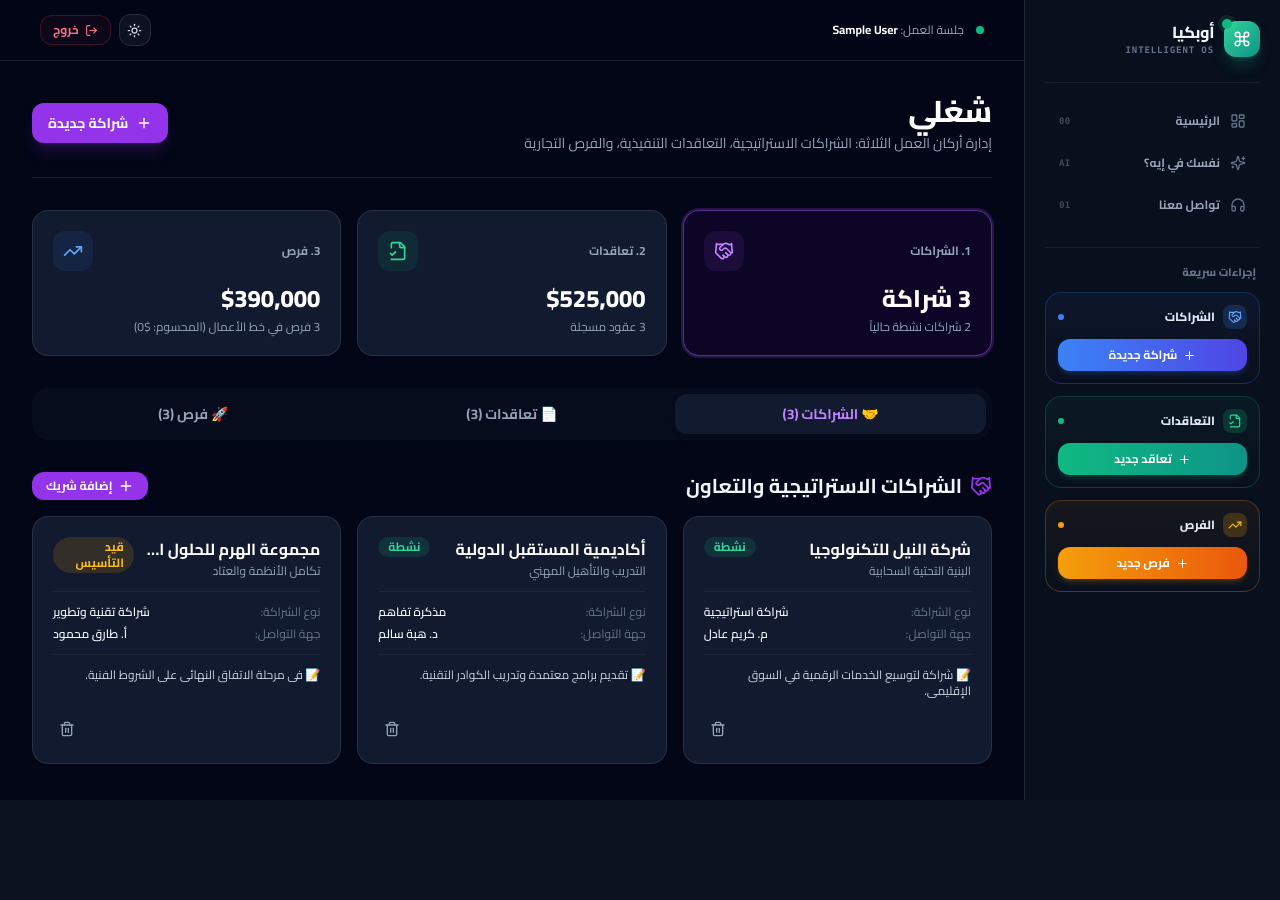
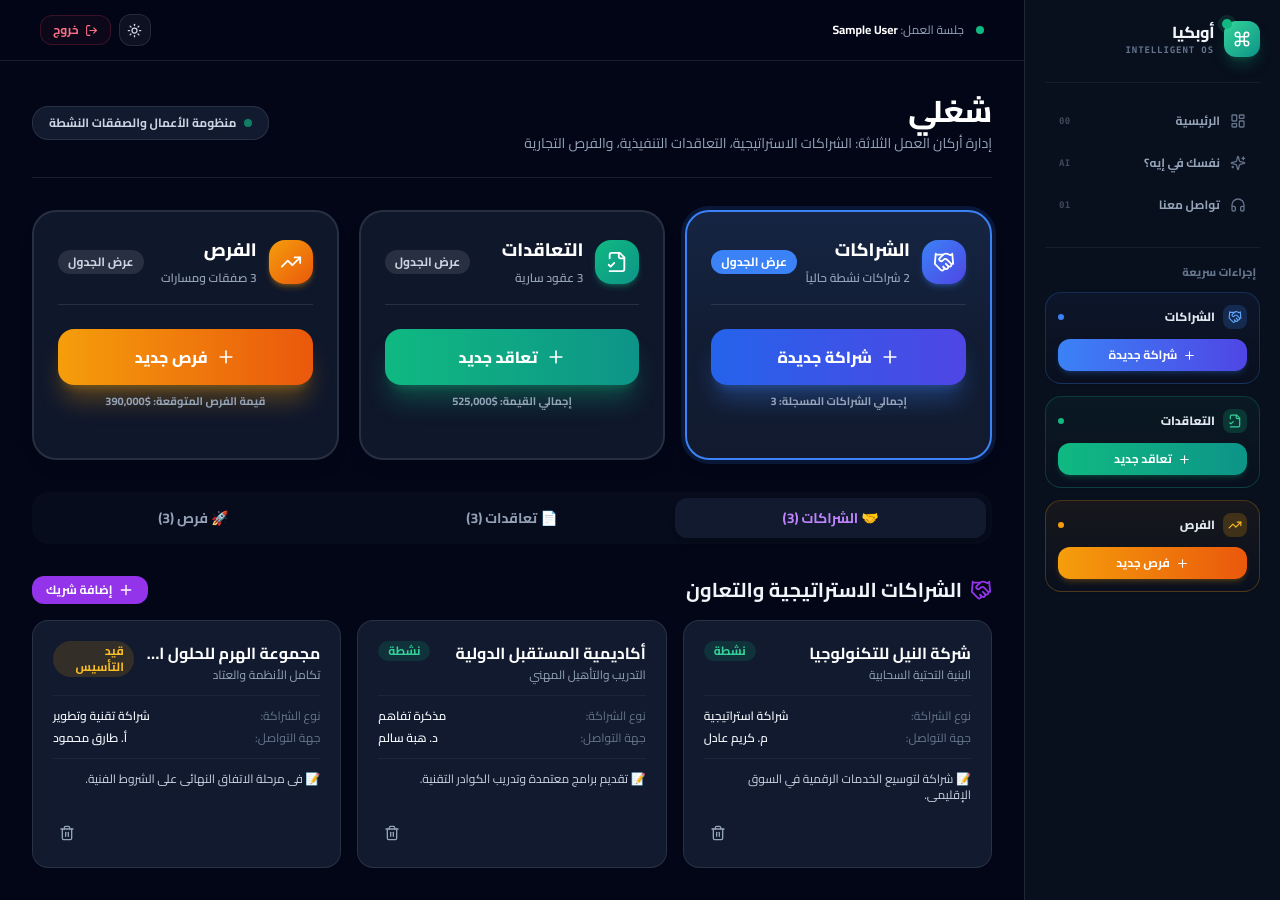
Before and after one commit to aliabdlatif1510-cell/opekia1, a Next.js app: page /dashboard/work in a window 1280 px wide. Before the commit the page ends 800 px from the top, so only its background shows below. Built offline with nearby package versions, Linux system fonts and the light colour scheme; sample sign-in values are in the browser's storage.

Commit message:
Feat: Add the 3 action boxes in work page with centered actions (شراكة جديدة، تعاقد جديد، فرص جديد)

```diff
--- a/app/dashboard/work/WorkClient.tsx
+++ b/app/dashboard/work/WorkClient.tsx
@@ -252,103 +252,168 @@ export default function WorkClient() {
           </p>
         </div>
 
-        {/* Global Quick Action button according to active tab */}
-        <div>
-          {activeTab === "partnerships" && (
-            <button
-              onClick={() => setPartnerModal(true)}
-              className="flex items-center gap-2 rounded-xl bg-purple-600 px-4 py-2.5 text-sm font-bold text-white shadow-lg shadow-purple-600/20 transition hover:bg-purple-500"
-            >
-              <Plus size={16} /> شراكة جديدة
-            </button>
-          )}
-          {activeTab === "contracts" && (
-            <button
-              onClick={() => setContractModal(true)}
-              className="flex items-center gap-2 rounded-xl bg-emerald-600 px-4 py-2.5 text-sm font-bold text-white shadow-lg shadow-emerald-600/20 transition hover:bg-emerald-500"
-            >
-              <Plus size={16} /> تعاقد جديد
-            </button>
-          )}
-          {activeTab === "opportunities" && (
-            <button
-              onClick={() => setOppModal(true)}
-              className="flex items-center gap-2 rounded-xl bg-blue-600 px-4 py-2.5 text-sm font-bold text-white shadow-lg shadow-blue-600/20 transition hover:bg-blue-500"
-            >
-              <Plus size={16} /> فرصة جديدة
-            </button>
-          )}
+        {/* Status indicator */}
+        <div className="flex items-center gap-2 rounded-2xl border border-slate-200 bg-white/80 px-4 py-2 text-xs font-bold text-slate-600 shadow-sm dark:border-white/10 dark:bg-navy-800 dark:text-slate-300">
+          <span className="flex h-2 w-2 rounded-full bg-emerald-500 animate-pulse" />
+          <span>منظومة الأعمال والصفقات النشطة</span>
         </div>
       </div>
 
-      {/* 3 Main Highlights (KPIs) */}
-      <div className="grid grid-cols-1 gap-4 md:grid-cols-3">
-        {/* Hub 1: Partnerships */}
+      {/* 3 Main Action Boxes (تلات مربعات: الشراكات، التعاقدات، الفرص) */}
+      <div className="grid grid-cols-1 gap-5 md:grid-cols-3">
+        {/* المربع 1: الشراكات */}
         <div
-          onClick={() => setActiveTab("partnerships")}
-          className={`cursor-pointer rounded-2xl border p-5 shadow-sm transition-all duration-300 ${
+          className={`flex flex-col justify-between rounded-3xl border-2 p-6 shadow-lg backdrop-blur-xl transition-all duration-300 ${
             activeTab === "partnerships"
-              ? "border-purple-500 bg-purple-50/50 shadow-md ring-2 ring-purple-500/20 dark:border-purple-500/50 dark:bg-purple-950/20"
-              : "border-slate-200 bg-white hover:border-slate-300 dark:border-white/10 dark:bg-navy-800"
+              ? "border-blue-500 bg-gradient-to-b from-blue-500/10 via-blue-500/[0.03] to-transparent ring-4 ring-blue-500/15 dark:bg-navy-800"
+              : "border-slate-200 bg-white/90 hover:border-blue-400 dark:border-white/10 dark:bg-navy-800/90"
           }`}
         >
-          <div className="flex items-center justify-between">
-            <span className="text-xs font-bold text-slate-500 dark:text-slate-400">1. الشراكات</span>
-            <div className="flex h-10 w-10 items-center justify-center rounded-xl bg-purple-500/10 text-purple-600 dark:text-purple-400">
-              <Handshake size={20} />
+          {/* رأس المربع */}
+          <div className="flex items-center justify-between border-b border-slate-100 pb-4 dark:border-white/10">
+            <div className="flex items-center gap-3">
+              <div className="flex h-11 w-11 items-center justify-center rounded-2xl bg-gradient-to-br from-blue-500 to-indigo-600 text-white shadow-md shadow-blue-500/30">
+                <Handshake size={22} />
+              </div>
+              <div>
+                <h3 className="text-lg font-black text-slate-900 dark:text-white">الشراكات</h3>
+                <span className="text-xs font-semibold text-slate-500 dark:text-slate-400">
+                  {stats.activeP} شراكات نشطة حالياً
+                </span>
+              </div>
             </div>
+            <button
+              onClick={() => setActiveTab("partnerships")}
+              className={`rounded-xl px-2.5 py-1 text-xs font-bold transition ${
+                activeTab === "partnerships"
+                  ? "bg-blue-500 text-white"
+                  : "bg-slate-100 text-slate-600 hover:bg-slate-200 dark:bg-white/10 dark:text-slate-300"
+              }`}
+            >
+              عرض الجدول
+            </button>
           </div>
-          <div className="mt-3 text-2xl font-black text-slate-900 dark:text-white">
-            {stats.totalP} شراكة
-          </div>
-          <div className="mt-1 text-xs text-slate-500 dark:text-slate-400">
-            <span>{stats.activeP} شراكات نشطة حالياً</span>
+
+          {/* قلب المربع: شراكة جديدة */}
+          <div className="my-6 flex flex-col items-center justify-center text-center">
+            <button
+              type="button"
+              onClick={() => {
+                setActiveTab("partnerships");
+                setPartnerModal(true);
+              }}
+              className="group flex w-full items-center justify-center gap-2 rounded-2xl bg-gradient-to-r from-blue-600 to-indigo-600 py-4 px-5 text-base font-black text-white shadow-xl shadow-blue-500/30 transition-all duration-300 hover:scale-[1.03] hover:shadow-blue-500/50 active:scale-[0.98]"
+            >
+              <Plus size={20} className="transition-transform group-hover:rotate-90" />
+              <span>شراكة جديدة</span>
+            </button>
+            <span className="mt-2 text-[11px] font-bold text-slate-400">
+              إجمالي الشراكات المسجلة: {stats.totalP}
+            </span>
           </div>
         </div>
 
-        {/* Hub 2: Contracts */}
+        {/* المربع 2: التعاقدات */}
         <div
-          onClick={() => setActiveTab("contracts")}
-          className={`cursor-pointer rounded-2xl border p-5 shadow-sm transition-all duration-300 ${
+          className={`flex flex-col justify-between rounded-3xl border-2 p-6 shadow-lg backdrop-blur-xl transition-all duration-300 ${
             activeTab === "contracts"
-              ? "border-emerald-500 bg-emerald-50/50 shadow-md ring-2 ring-emerald-500/20 dark:border-emerald-500/50 dark:bg-emerald-950/20"
-              : "border-slate-200 bg-white hover:border-slate-300 dark:border-white/10 dark:bg-navy-800"
+              ? "border-emerald-500 bg-gradient-to-b from-emerald-500/10 via-emerald-500/[0.03] to-transparent ring-4 ring-emerald-500/15 dark:bg-navy-800"
+              : "border-slate-200 bg-white/90 hover:border-emerald-400 dark:border-white/10 dark:bg-navy-800/90"
           }`}
         >
-          <div className="flex items-center justify-between">
-            <span className="text-xs font-bold text-slate-500 dark:text-slate-400">2. تعاقدات</span>
-            <div className="flex h-10 w-10 items-center justify-center rounded-xl bg-emerald-500/10 text-emerald-600 dark:text-emerald-400">
-              <FileCheck2 size={20} />
+          {/* رأس المربع */}
+          <div className="flex items-center justify-between border-b border-slate-100 pb-4 dark:border-white/10">
+            <div className="flex items-center gap-3">
+              <div className="flex h-11 w-11 items-center justify-center rounded-2xl bg-gradient-to-br from-emerald-500 to-teal-600 text-white shadow-md shadow-emerald-500/30">
+                <FileCheck2 size={22} />
+              </div>
+              <div>
+                <h3 className="text-lg font-black text-slate-900 dark:text-white">التعاقدات</h3>
+                <span className="text-xs font-semibold text-slate-500 dark:text-slate-400">
+                  {stats.totalC} عقود سارية
+                </span>
+              </div>
             </div>
+            <button
+              onClick={() => setActiveTab("contracts")}
+              className={`rounded-xl px-2.5 py-1 text-xs font-bold transition ${
+                activeTab === "contracts"
+                  ? "bg-emerald-500 text-white"
+                  : "bg-slate-100 text-slate-600 hover:bg-slate-200 dark:bg-white/10 dark:text-slate-300"
+              }`}
+            >
+              عرض الجدول
+            </button>
           </div>
-          <div className="mt-3 text-2xl font-black text-slate-900 dark:text-white">
-            {money(stats.totalCValue)}
-          </div>
-          <div className="mt-1 text-xs text-slate-500 dark:text-slate-400">
-            <span>{stats.totalC} عقود مسجلة</span>
+
+          {/* قلب المربع: تعاقد جديد */}
+          <div className="my-6 flex flex-col items-center justify-center text-center">
+            <button
+              type="button"
+              onClick={() => {
+                setActiveTab("contracts");
+                setContractModal(true);
+              }}
+              className="group flex w-full items-center justify-center gap-2 rounded-2xl bg-gradient-to-r from-emerald-500 to-teal-600 py-4 px-5 text-base font-black text-white shadow-xl shadow-emerald-500/30 transition-all duration-300 hover:scale-[1.03] hover:shadow-emerald-500/50 active:scale-[0.98]"
+            >
+              <Plus size={20} className="transition-transform group-hover:rotate-90" />
+              <span>تعاقد جديد</span>
+            </button>
+            <span className="mt-2 text-[11px] font-bold text-slate-400">
+              إجمالي القيمة: {money(stats.totalCValue)}
+            </span>
           </div>
         </div>
 
-        {/* Hub 3: Opportunities */}
+        {/* المربع 3: الفرص */}
         <div
-          onClick={() => setActiveTab("opportunities")}
-          className={`cursor-pointer rounded-2xl border p-5 shadow-sm transition-all duration-300 ${
+          className={`flex flex-col justify-between rounded-3xl border-2 p-6 shadow-lg backdrop-blur-xl transition-all duration-300 ${
             activeTab === "opportunities"
-              ? "border-blue-500 bg-blue-50/50 shadow-md ring-2 ring-blue-500/20 dark:border-blue-500/50 dark:bg-blue-950/20"
-              : "border-slate-200 bg-white hover:border-slate-300 dark:border-white/10 dark:bg-navy-800"
+              ? "border-amber-500 bg-gradient-to-b from-amber-500/10 via-amber-500/[0.03] to-transparent ring-4 ring-amber-500/15 dark:bg-navy-800"
+              : "border-slate-200 bg-white/90 hover:border-amber-400 dark:border-white/10 dark:bg-navy-800/90"
           }`}
         >
-          <div className="flex items-center justify-between">
-            <span className="text-xs font-bold text-slate-500 dark:text-slate-400">3. فرص</span>
-            <div className="flex h-10 w-10 items-center justify-center rounded-xl bg-blue-500/10 text-blue-600 dark:text-blue-400">
-              <TrendingUp size={20} />
+          {/* رأس المربع */}
+          <div className="flex items-center justify-between border-b border-slate-100 pb-4 dark:border-white/10">
+            <div className="flex items-center gap-3">
+              <div className="flex h-11 w-11 items-center justify-center rounded-2xl bg-gradient-to-br from-amber-500 to-orange-600 text-white shadow-md shadow-amber-500/30">
+                <TrendingUp size={22} />
+              </div>
+              <div>
+                <h3 className="text-lg font-black text-slate-900 dark:text-white">الفرص</h3>
+                <span className="text-xs font-semibold text-slate-500 dark:text-slate-400">
+                  {stats.totalO} صفقات ومسارات
+                </span>
+              </div>
             </div>
+            <button
+              onClick={() => setActiveTab("opportunities")}
+              className={`rounded-xl px-2.5 py-1 text-xs font-bold transition ${
+                activeTab === "opportunities"
+                  ? "bg-amber-500 text-white"
+                  : "bg-slate-100 text-slate-600 hover:bg-slate-200 dark:bg-white/10 dark:text-slate-300"
+              }`}
+            >
+              عرض الجدول
+            </button>
           </div>
-          <div className="mt-3 text-2xl font-black text-slate-900 dark:text-white">
-            {money(stats.totalOValue)}
-          </div>
-          <div className="mt-1 text-xs text-slate-500 dark:text-slate-400">
-            <span>{stats.totalO} فرص في خط الأعمال (المحسوم: {money(stats.wonOValue)})</span>
+
+          {/* قلب المربع: فرص جديد */}
+          <div className="my-6 flex flex-col items-center justify-center text-center">
+            <button
+              type="button"
+              onClick={() => {
+                setActiveTab("opportunities");
+                setOppModal(true);
+              }}
+              className="group flex w-full items-center justify-center gap-2 rounded-2xl bg-gradient-to-r from-amber-500 to-orange-600 py-4 px-5 text-base font-black text-white shadow-xl shadow-amber-500/30 transition-all duration-300 hover:scale-[1.03] hover:shadow-amber-500/50 active:scale-[0.98]"
+            >
+              <Plus size={20} className="transition-transform group-hover:rotate-90" />
+              <span>فرص جديد</span>
+            </button>
+            <span className="mt-2 text-[11px] font-bold text-slate-400">
+              قيمة الفرص المتوقعة: {money(stats.totalOValue)}
+            </span>
           </div>
         </div>
       </div>
```
